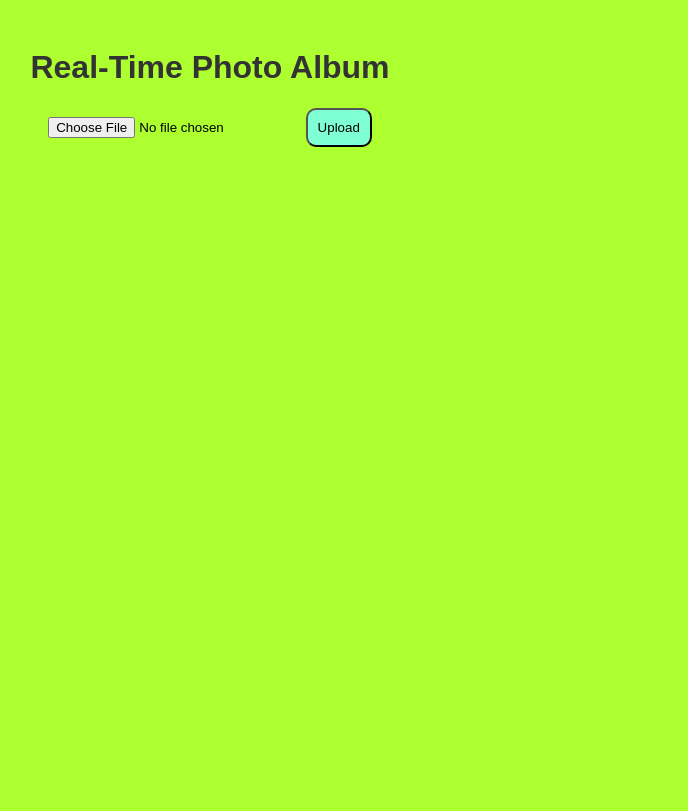
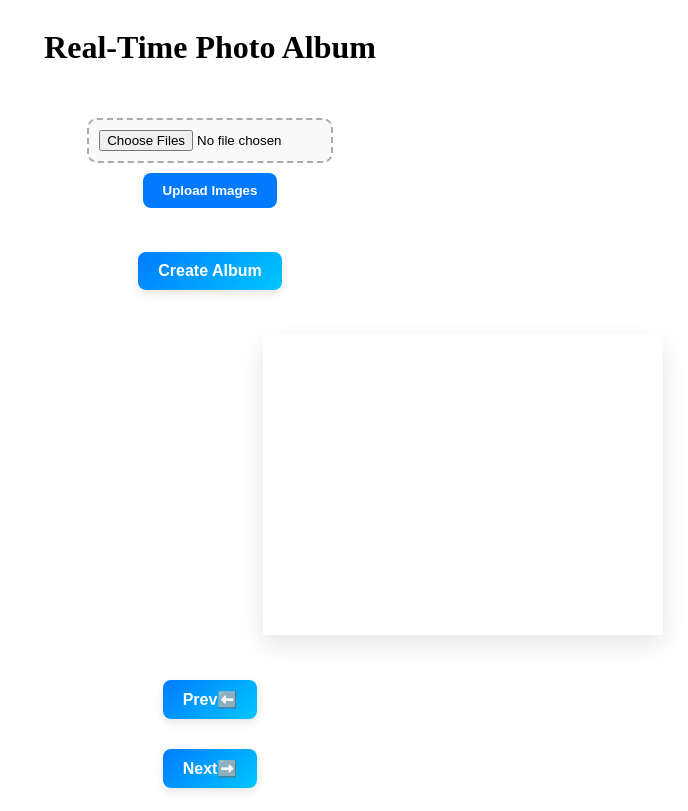
Before and after one commit to KESHUKUMAR1909/Picera-php-photo-album, a PHP site: page / in a window 1280 px wide. Shown: the whole page, without its empty margins (430-1118 px from the left). Before the commit the page ends 147 px from the top, so only its background shows below. Run offline with PHP 8.4, Linux system fonts and the light colour scheme.

Commit message:
Adding the flipbook feature

```diff
--- /dev/null
+++ b/index.html
@@ -0,0 +1,31 @@
+<!DOCTYPE html>
+<html lang="en">
+
+<head>
+  <meta charset="UTF-8">
+  <title>Photo Album</title>
+  <link rel="stylesheet" href="style.css">
+</head>
+
+<body>
+  <h1 style="text-align: center;">Real-Time Photo Album</h1>
+
+  <form id="uploadForm" enctype="multipart/form-data">
+    <input type="file" name="images[]" id="imageInput" multiple accept=".jpg,.jpeg,.png" required>
+    <button class="btn" type="submit">Upload Images</button>
+    <p id="message"></p>
+  </form>
+
+  <button id="createAlbumBtn">Create Album</button>
+
+  <div class="book" id="albumContainer">
+
+  </div>
+
+  <button id="prevPage">Prev⬅️</button>
+  <button id="nextPage">Next➡️</button>
+
+  <script src="script.js"></script>
+</body>
+
+</html>
--- a/index.php
+++ /dev/null
@@ -1,52 +0,0 @@
-<?php
-$imagesPerPage = 6;
-$allImages = array_values(array_filter(scandir('images'), function ($file) {
-    return preg_match('/\.(jpg|jpeg|png)$/i', $file);
-}));
-$totalPages = ceil(count($allImages) / $imagesPerPage);
-$page = isset($_GET['page']) ? max(1, intval($_GET['page'])) : 1;
-$start = ($page - 1) * $imagesPerPage;
-$currentImages = array_slice($allImages, $start, $imagesPerPage);
-?>
-
-<!DOCTYPE html>
-<html lang="en">
-<head>
-    <meta charset="UTF-8">
-    <title>Photo Album</title>
-    <link rel="stylesheet" href="style.css">
-</head>
-<body>
-    <h1>Real-Time Photo Album</h1>
-
-    <form id="uploadForm" enctype="multipart/form-data">
-        <input type="file" name="image" id="imageInput" accept=".jpg,.jpeg,.png" required>
-        <button class="btn" type="submit">Upload</button>
-        <p id="message"></p>
-    </form>
-
-    <div class="album">
-        <div class="column">
-            <?php for ($i = 0; $i < 3 && $i < count($currentImages); $i++): ?>
-                <img class="img" src="images/<?= htmlspecialchars($currentImages[$i]) ?>" alt="Image">
-            <?php endfor; ?>
-        </div>
-        <div class="column">
-            <?php for ($i = 3; $i < 6 && $i < count($currentImages); $i++): ?>
-                <img src="images/<?= htmlspecialchars($currentImages[$i]) ?>" alt="Image">
-            <?php endfor; ?>
-        </div>
-    </div>
-
-    <div class="pagination">
-        <?php if ($page > 1): ?>
-            <button class="btn"><a href="?page=<?= $page - 1 ?>">Previous</a><button>
-        <?php endif; ?>
-        <?php if ($page < $totalPages): ?>
-            <button class="btn"><a href="?page=<?= $page + 1 ?>">Next</a></button>
-        <?php endif; ?>
-    </div>
-
-    <script src="script.js"></script>
-</body>
-</html>
--- /dev/null
+++ b/load-images.php
@@ -0,0 +1,6 @@
+<?php
+$images = array_values(array_filter(scandir('images'), function ($file) {
+  return preg_match('/\.(jpg|jpeg|png)$/i', $file);
+}));
+echo json_encode($images);
+?>
--- a/script.js
+++ b/script.js
@@ -1,23 +1,102 @@
-document.getElementById("uploadForm").addEventListener("submit", function (e) {
+document.addEventListener("DOMContentLoaded", function () {
+  const uploadForm = document.getElementById('uploadForm');
+  const imageInput = document.getElementById('imageInput');
+  const createBtn = document.getElementById('createAlbumBtn');
+  const albumContainer = document.getElementById('albumContainer');
+  const prevPageBtn = document.getElementById('prevPage');
+  const nextPageBtn = document.getElementById('nextPage');
+
+  // Clear message when user selects files
+  imageInput.addEventListener('change', function () {
+    document.getElementById('message').textContent = '';
+  });
+
+  // Upload form handler
+  uploadForm.addEventListener("submit", async (e) => {
     e.preventDefault();
+    const message = document.getElementById('message');
+    message.textContent = '';
 
-    const formData = new FormData(this);
-    const message = document.getElementById("message");
+    const formData = new FormData(uploadForm);
+    await fetch('upload.php', {
+      method: 'POST',
+      body: formData
+    }).then(res => res.text()).then(data => {
+      message.textContent = data;
+    }).catch(error => {
+      console.error('Upload failed', error);
+      message.textContent = 'Upload failed';
+    });
+  });
 
-    fetch("upload.php", {
-        method: "POST",
-        body: formData
-    })
-    .then(res => res.text())
-    .then(text => {
-        if (text.trim() === "success") {
-            message.textContent = "Upload successful!";
-            setTimeout(() => location.reload(), 1000);
-        } else {
-            message.textContent = text;
-        }
-    })
-    .catch(err => {
-        message.textContent = "Error uploading image.";
+  // Create the album on button click
+  createBtn.addEventListener('click', async () => {
+    const response = await fetch('load-images.php');
+    const imagesData = await response.json();
+
+    if (!imagesData.length) {
+      alert("Please upload some images.");
+      return;
+    }
+
+    if (imagesData.length < 6) {
+      alert("Please upload at least 6 images to view the album.");
+      return;
+    }
+
+    albumContainer.innerHTML = '';
+
+    let currentPage = 0;
+
+    function getImageHTML(index) {
+      if (imagesData[index]) {
+        return `<img src="images/${imagesData[index]}" alt="">`;
+      } else {
+        return `<img class="empty-image" src="" alt="Empty" style="display: none;">`;
+      }
+    }
+
+    // Create each flipbook page with front and back (3 images per side)
+    for (let i = 0; i < imagesData.length; i += 6) {
+      const page = document.createElement('div');
+      page.classList.add('page');
+
+      page.innerHTML = `
+        <div class="front">
+          <div class="column">
+            ${getImageHTML(i)}
+            ${getImageHTML(i + 1)}
+            ${getImageHTML(i + 2)}
+          </div>
+        </div>
+        <div class="back">
+          <div class="column">
+            ${getImageHTML(i + 3)}
+            ${getImageHTML(i + 4)}
+            ${getImageHTML(i + 5)}
+          </div>
+        </div>
+      `;
+
+      albumContainer.appendChild(page);
+    }
+
+    // Setup flipping navigation
+    const pages = document.querySelectorAll('.page');
+    currentPage = 0;
+
+    nextPageBtn.addEventListener('click', () => {
+      if (currentPage < pages.length) {
+        pages[currentPage].classList.add('flipped');
+        currentPage++;
+      }
     });
+
+    prevPageBtn.addEventListener('click', () => {
+      if (currentPage > 0) {
+        currentPage--;
+        pages[currentPage].classList.remove('flipped');
+      }
+    });
+  });
 });
--- a/style.css
+++ b/style.css
@@ -1,52 +1,216 @@
-body {
-    font-family: Arial, sans-serif;
-    padding: 20px;
-    background: greenyellow;
+body{
+    display: flex;
+    flex-direction: column;
+    align-items: center;
+}
+/* Upload Form Styles */
+#uploadForm {
+  display: flex;
+  flex-direction: column;
+  align-items: center;
+  margin-top: 30px;
+  gap: 10px;
 }
 
-h1 {
-    text-align: center;
-    color: #333;
+#imageInput {
+  padding: 10px;
+  border: 2px dashed #aaa;
+  border-radius: 10px;
+  background-color: #f9f9f9;
+  width: 80%;
+  max-width: 350px;
+  transition: border-color 0.3s ease;
 }
 
-form {
-    text-align: center;
-    margin-bottom: 20px;
+#imageInput:hover {
+  border-color: #007bff;
 }
 
-.album {
-    display: flex;
-    justify-content: space-between;
-    gap: 20px;
+/* Message Styling */
+#message {
+  font-size: 14px;
+  color: #333;
+  margin-top: 5px;
+  text-align: center;
 }
 
-.column {
-    flex: 1;
-    display: flex;
-    flex-direction: column;
-    gap: 10px;
+/* General Button Style */
+button,
+.btn {
+  padding: 10px 20px;
+  background-color: #007bff;
+  border: none;
+  color: #fff;
+  font-weight: bold;
+  border-radius: 8px;
+  cursor: pointer;
+  transition: background-color 0.3s ease;
 }
 
-img {
-    width: 100%;
-    max-height: 300px;
-    object-fit: cover;
-    border: 2px solid #ccc;
-    border-radius: 5px;
+button:hover,
+.btn:hover {
+  background-color: #0056b3;
 }
 
-.pagination {
-    text-align: center;
-    margin-top: 20px;
+/* Create Album and Nav Buttons */
+#createAlbumBtn,
+#prevPage,
+#nextPage {
+  margin: 15px 10px;
+  padding: 10px 20px;
+  background: linear-gradient(135deg, #007bff, #00c6ff);
+  color: white;
+  border: none;
+  border-radius: 8px;
+  font-size: 16px;
+  font-weight: 600;
+  box-shadow: 0 4px 10px rgba(0, 0, 0, 0.1);
 }
 
-.pagination a {
-    margin: 0 10px;
-    text-decoration: none;
-    color: blue;
+#createAlbumBtn:hover,
+#prevPage:hover,
+#nextPage:hover {
+  background: linear-gradient(135deg, #0056b3, #0096c7);
 }
-.btn{
-    background-color: aquamarine;
-    border-radius: 10px;
+
+/* Center Buttons Responsively */
+.controls {
+  text-align: center;
+  margin-top: 20px;
+}
+
+/* Responsive for small screens */
+@media (max-width: 480px) {
+  button,
+  .btn,
+  #createAlbumBtn,
+  #prevPage,
+  #nextPage {
+    width: 80%;
     padding: 10px;
+    font-size: 15px;
+  }
+
+  #imageInput {
+    width: 90%;
+  }
 }
+/* Book container with 3D perspective */
+.book {
+  width: 60%;
+
+  max-width: 400px; /* Reduced from 600px */
+  height: 300px;     /* Reduced from 400px */
+  perspective: 800px;
+  margin: 30px auto;
+  position: relative;
+  left: 20%;
+  box-shadow: 0 10px 25px rgba(0, 0, 0, 0.1);
+}
+
+/* Each page in the book */
+.page {
+  width: 100%;
+  height: 100%;
+  position: absolute;
+  transform-style: preserve-3d;
+  transform-origin: left center;
+  transition: transform 1s ease;
+  box-shadow: 0 0 10px rgba(0,0,0,0.05);
+}
+
+/* Flip effect */
+.page.flipped {
+  transform: rotateY(-180deg);
+}
+
+/* Front and back sides of the page */
+.front, .back {
+  position: absolute;
+  width: 100%;
+  height: 100%;
+  backface-visibility: hidden;
+  top: 0;
+  left: 0;
+  display: flex;
+  justify-content: center;
+  align-items: center;
+  background: #fff;
+  border-radius: 10px;
+  overflow: hidden;
+}
+
+.back {
+  transform: rotateY(180deg);
+  background: #fafafa;
+}
+
+/* Column that holds 3 images */
+.column {
+  display: flex;
+  flex-direction: column;
+  justify-content: space-around;
+  align-items: center;
+  width: 100%;
+  height: 100%;
+  padding: 10px;
+}
+
+.column img {
+  width: 90%;
+  height: 30%;
+  object-fit: cover;
+  margin: 5px 0;
+  border-radius: 8px;
+  box-shadow: 0 4px 8px rgba(0,0,0,0.05);
+}
+
+/* Gray background if column has empty images */
+.column:has(.empty-image) {
+  background-color: #f0f0f0;
+}
+
+/* Buttons Styling */
+#controls {
+  display: flex;
+  justify-content: center;
+  gap: 15px;
+  margin-top: 20px;
+  flex-wrap: wrap;
+}
+
+#controls button {
+  padding: 10px 20px;
+  background-color: #007bff;
+  color: white;
+  font-weight: bold;
+  border: none;
+  border-radius: 8px;
+  cursor: pointer;
+  box-shadow: 0 4px 6px rgba(0,0,0,0.1);
+  transition: background 0.3s ease;
+}
+
+#controls button:hover {
+  background-color: #0056b3;
+}
+
+/* Responsive adjustments */
+@media (max-width: 768px) {
+  .book {
+    height: 300px;
+  }
+  .column img {
+    height: 28%;
+  }
+}
+
+@media (max-width: 480px) {
+  .book {
+    height: 250px;
+  }
+  .column img {
+    height: 27%;
+    width: 95%;
+  }
+}
```
Also changed, not shown: upload.php (+14 -20 lines).
